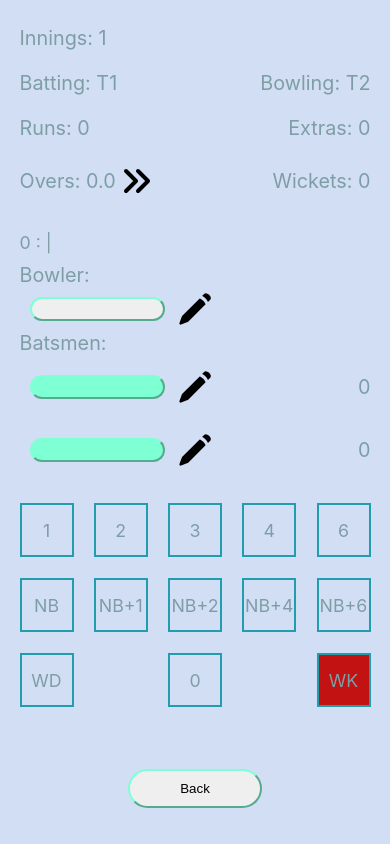
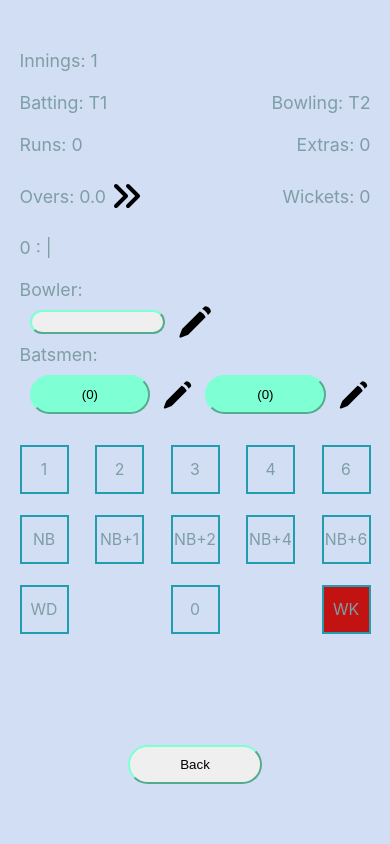
Before and after one commit to rughvi/indoorcricket, a React (Create React App) app: page /innings/1 in a window 390 px wide. Built offline with nearby package versions, Linux system fonts and the light colour scheme.

Commit message:
Bit of formatting to fit small screen.

```diff
--- a/src/CSS/ScoreKeyboard.css
+++ b/src/CSS/ScoreKeyboard.css
@@ -19,7 +19,8 @@
     justify-content: center;
     align-items: center;
     /* border-radius: 25px; */
-    width: 50px;
-    height: 50px;
+    width: 45px;
+    height: 45px;
     border: 2px solid #219dad;
+    font-size: calc(8px + 2vmin);
 }
--- a/src/Game/Game.tsx
+++ b/src/Game/Game.tsx
@@ -72,11 +72,9 @@ const Game = () => {
                     <div style={{color: "black", fontWeight: "bold"}}>Innings 1</div>
                     <button className="Button" disabled={innings1Action === 'Finished'} onClick={() => {startResumeInnings("1")}}>{innings1Action}</button>
                 </div>
+                <br/>
                 <div className="GameCard-header">
                    <div>Runs: {currentGame.game.innings1TotalRuns ?? 0}</div>
-                </div>
-                <br/>
-                <div className="GameCard-header">
                    <div>Wickets: {currentGame.game.innings1Wickets ?? 0}</div>
                 </div>
                 <br/>
@@ -99,11 +97,9 @@ const Game = () => {
                     <div style={{color: "black", fontWeight: "bold"}} >Innings 2</div>
                     <button className="Button" disabled={innings1Action !== 'Finished' || innings2Action === 'Finished'} onClick={() => {startResumeInnings("2")}}>{innings2Action}</button>
                 </div>
+                <br/>
                 <div className="GameCard-header">
                    <div>Runs: {currentGame.game.innings2TotalRuns ?? 0}</div>
-                </div>
-                <br/>
-                <div className="GameCard-header">
                    <div>Wickets: {currentGame.game.innings2Wickets ?? 0}</div>
                 </div>
                 <br/>
--- a/src/Game/GameCard.css
+++ b/src/Game/GameCard.css
@@ -14,7 +14,7 @@
   display: flex;
   flex-direction: row;
   align-items: center;
-  font-size: calc(12px + 2vmin);
+  font-size: calc(10px + 2vmin);
   width: 100%;
   justify-content: space-between;
 }
@@ -23,7 +23,7 @@
   display: flex;
   flex-direction: row;
   align-items: center;
-  font-size: calc(12px + 2vmin);
+  font-size: calc(10px + 2vmin);
   width: 100%;
   justify-content: space-between;
 }
--- a/src/Game/Innings.tsx
+++ b/src/Game/Innings.tsx
@@ -174,7 +174,8 @@ const Innings = () => {
                     </>
                 }
 
-                <div style={{display: "inline-block", overflowX: "auto", overflowY: "hidden", width: "100%", paddingTop: 10, paddingBottom: 10,  whiteSpace: "nowrap"}}>{statsByBall()}</div>
+                <div style={{display: "inline-block", overflowX: "auto", overflowY: "hidden", width: "100%",  whiteSpace: "nowrap"}}>{statsByBall()}</div>
+                <br/>
                 <div className="GameCard-header">
                     <div>Bowler:</div>
                 </div>
@@ -188,18 +189,10 @@ const Innings = () => {
                     <div>Batsmen:</div>
                 </div>
                 <div className="GameCard-row">
-                    <div style={{display: "flex", flexDirection: "row", justifyContent: "center", alignItems: "center"}}>
-                        <button className={`${(currentBatsman?.name === currentPlayer1?.name) ? 'CurrentPlayerButton ButtonSelected' : 'CurrentPlayerButton' }`} onClick={() => setCurrentBatsman(currentPlayer1)}>{currentPlayer1?.name}</button>
-                        <Edit style={{height: "40px", width: "40px"}} onClick={() => {choosePlayer('player', 1)}}/>
-                    </div>
-                    <p>{currentPlayer1Scores?.reduce((a,c) => a+c) ?? 0}</p>
-                </div>
-                <div className="GameCard-row">
-                    <div style={{display: "flex", flexDirection: "row", justifyContent: "center", alignItems: "center"}}>
-                        <button className={`${(currentBatsman?.name === currentPlayer2?.name) ? 'CurrentPlayerButton ButtonSelected' : 'CurrentPlayerButton' }`} onClick={() => setCurrentBatsman(currentPlayer2)}>{currentPlayer2?.name}</button>
-                        <Edit style={{height: "40px", width: "40px"}} onClick={() => {choosePlayer('player', 2)}}/>
-                    </div>
-                    <p>{currentPlayer2Scores?.reduce((a,c) => a+c) ?? 0}</p>
+                    <button className={`${(currentBatsman?.name === currentPlayer1?.name) ? 'CurrentPlayerButton ButtonSelected' : 'CurrentPlayerButton' }`} onClick={() => setCurrentBatsman(currentPlayer1)}>{currentPlayer1?.name}({currentPlayer1Scores?.reduce((a,c) => a+c) ?? 0})</button>
+                    <Edit style={{height: "40px", width: "40px"}} onClick={() => {choosePlayer('player', 1)}}/>
+                    <button className={`${(currentBatsman?.name === currentPlayer2?.name) ? 'CurrentPlayerButton ButtonSelected' : 'CurrentPlayerButton' }`} onClick={() => setCurrentBatsman(currentPlayer2)}>{currentPlayer2?.name}({currentPlayer2Scores?.reduce((a,c) => a+c) ?? 0})</button>
+                    <Edit style={{height: "40px", width: "40px"}} onClick={() => {choosePlayer('player', 2)}}/>
                 </div>
                 <br />
                 <ScoreKeyboard onClick={onClickScoreKey} />
```
